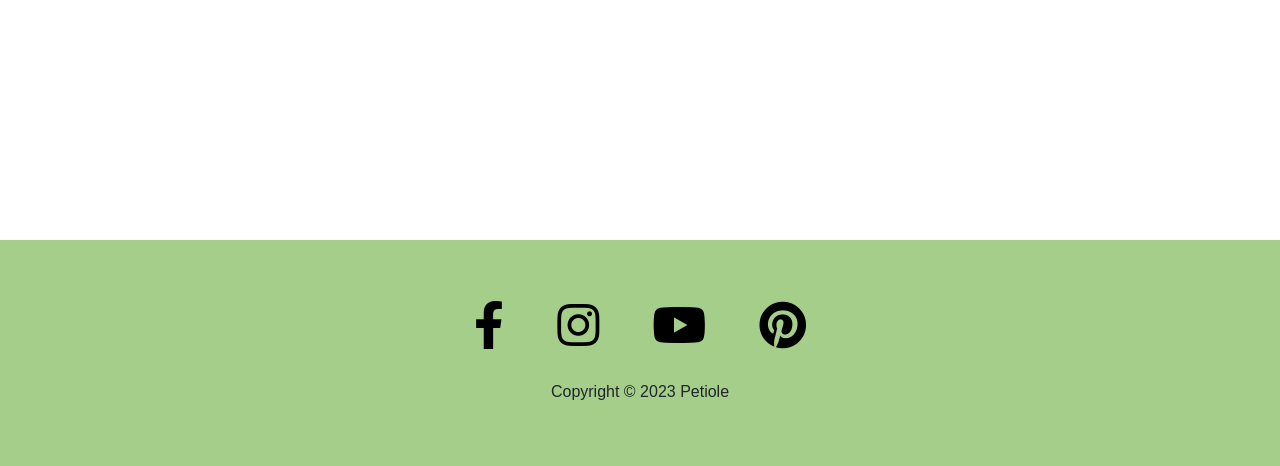
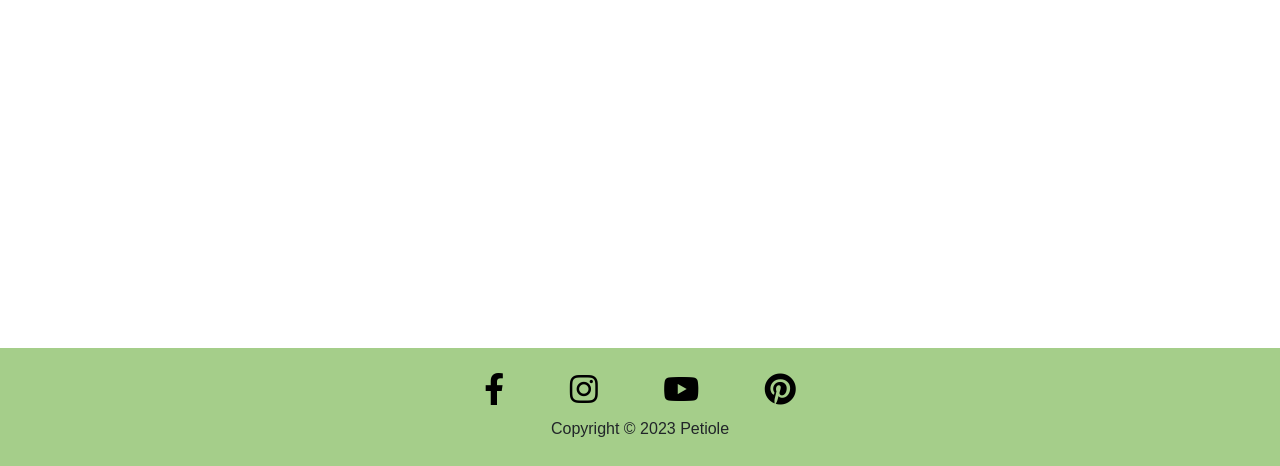
Before and after one commit to keeks-mtl/petiole, a Flask app: page / in a window 1280 px wide. Shown: the part 334-800 px from the top of the page. Run offline with Flask 2, Linux system fonts and the light colour scheme; data that the repository does not hold is empty; some libraries are stand-ins or nearby versions.

Commit message:
change styling of footer

```diff
--- a/static/css/style.css
+++ b/static/css/style.css
@@ -205,12 +205,12 @@ footer {
 }
 
 .container-footer i {
-    font-size: 3em;
-    margin: 10% 4% 5%;
+    font-size: 2em;
+    margin: 4% 5% 2%;
 }
 
 .container-footer p {
-    margin-bottom: 5%;
+    margin-bottom: 2%;
 }
 
 .container-footer {
```
